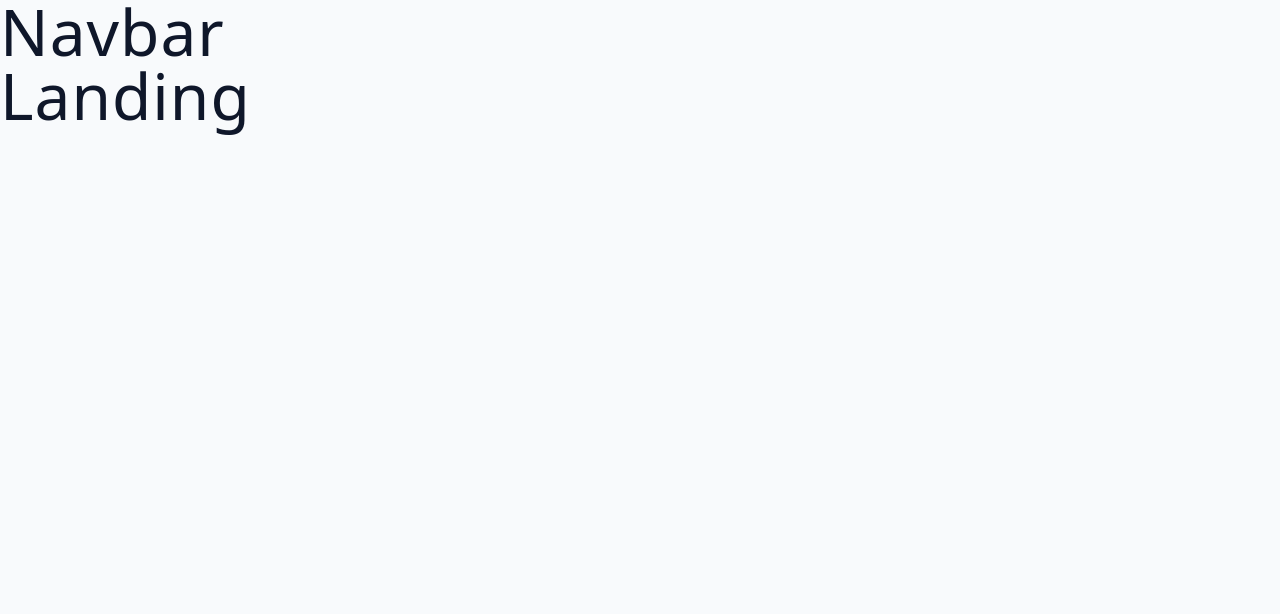
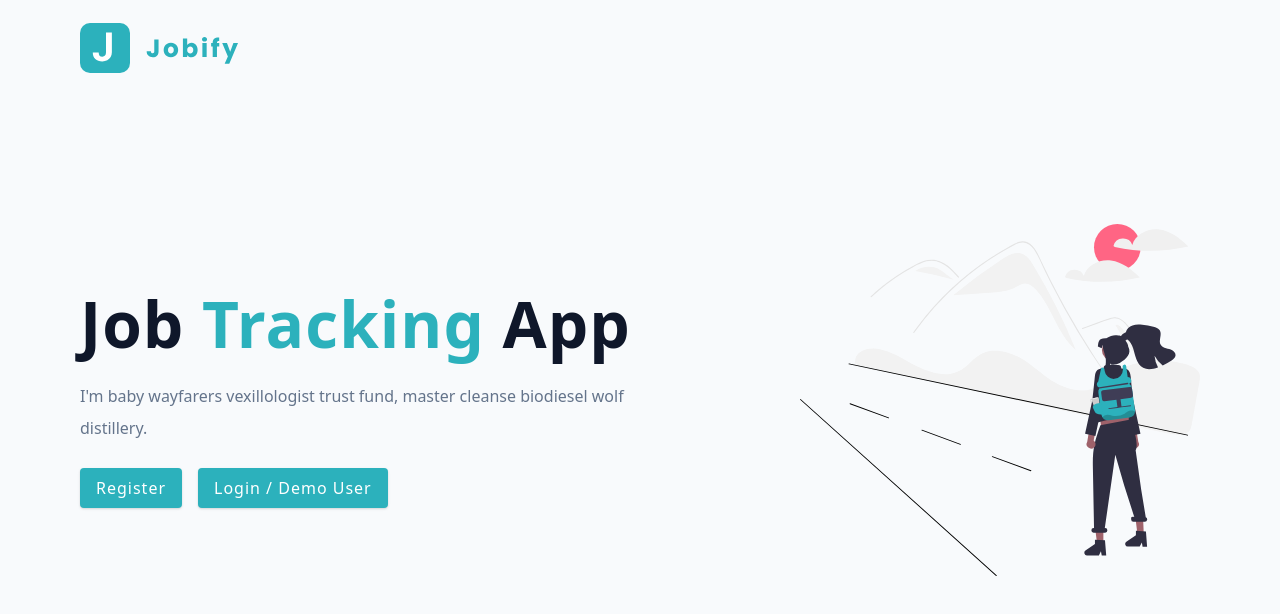
Before and after one commit to elshora97/Jobify-MERN, a React (Vite) app in the folder client/: page / in a window 1280 px wide. Shown: the top 614 px of the page. Built offline with nearby package versions, Linux system fonts and the light colour scheme.

Commit message:
Add Landing Page

```diff
--- /dev/null
+++ b/client/src/components/Logo.jsx
@@ -0,0 +1,13 @@
+import logo from "../assets/images/logo.svg";
+
+const Logo = () => {
+  return (
+    <img
+      src={logo}
+      alt="jobify"
+      className="logo"
+    />
+  );
+};
+
+export default Logo;
--- a/client/src/components/index.js
+++ b/client/src/components/index.js
@@ -1 +1,2 @@
 export { default as Navbar } from "./Navbar";
+export { default as Logo } from "./Logo";
--- a/client/src/pages/HomeLayout.jsx
+++ b/client/src/pages/HomeLayout.jsx
@@ -1,10 +1,8 @@
-import { Navbar } from "../components";
 import { Outlet } from "react-router-dom";
 
 const HomeLayout = () => {
   return (
     <>
-      <Navbar />
       <Outlet />
     </>
   );
--- a/client/src/pages/Landing.jsx
+++ b/client/src/pages/Landing.jsx
@@ -1,5 +1,42 @@
+import Wrapper from "../assets/wrappers/LandingPage";
+import main from "../assets/images/main.svg";
+import { Link } from "react-router-dom";
+import { Logo } from "../components";
+
 const Landing = () => {
-  return <h1>Landing</h1>;
+  return (
+    <Wrapper>
+      <nav>
+        <Logo />
+      </nav>
+      <div className="container page">
+        <div className="info">
+          <h1>
+            job <span>tracking</span> app
+          </h1>
+          <p>
+            I&apos;m baby wayfarers vexillologist trust fund, master cleanse
+            biodiesel wolf distillery.
+          </p>
+          <Link
+            to="/register"
+            className="btn register-link">
+            Register
+          </Link>
+          <Link
+            to="/login"
+            className="btn">
+            Login / Demo User
+          </Link>
+        </div>
+        <img
+          src={main}
+          alt="job hunt"
+          className="img main-img"
+        />
+      </div>
+    </Wrapper>
+  );
 };
 
 export default Landing;
```
